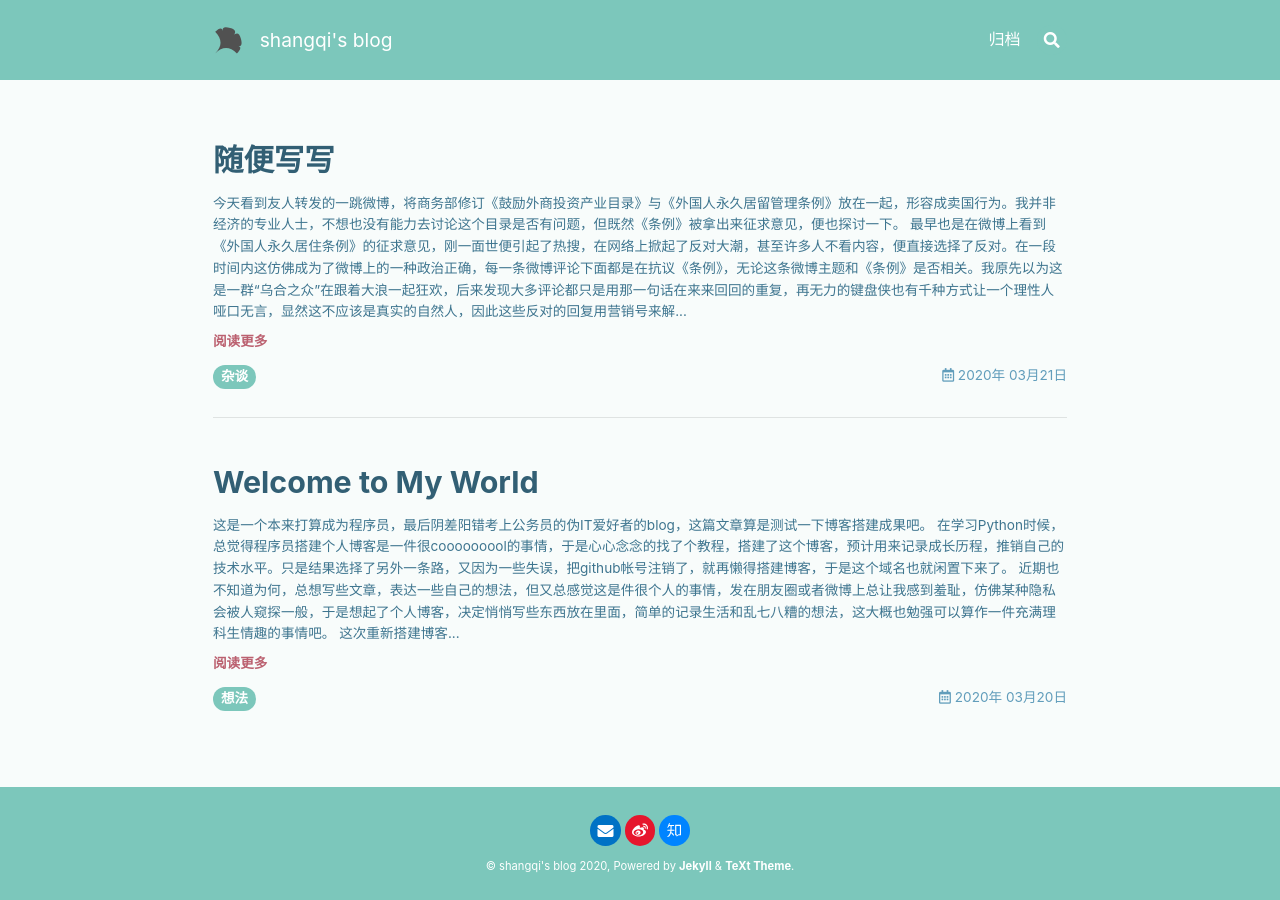
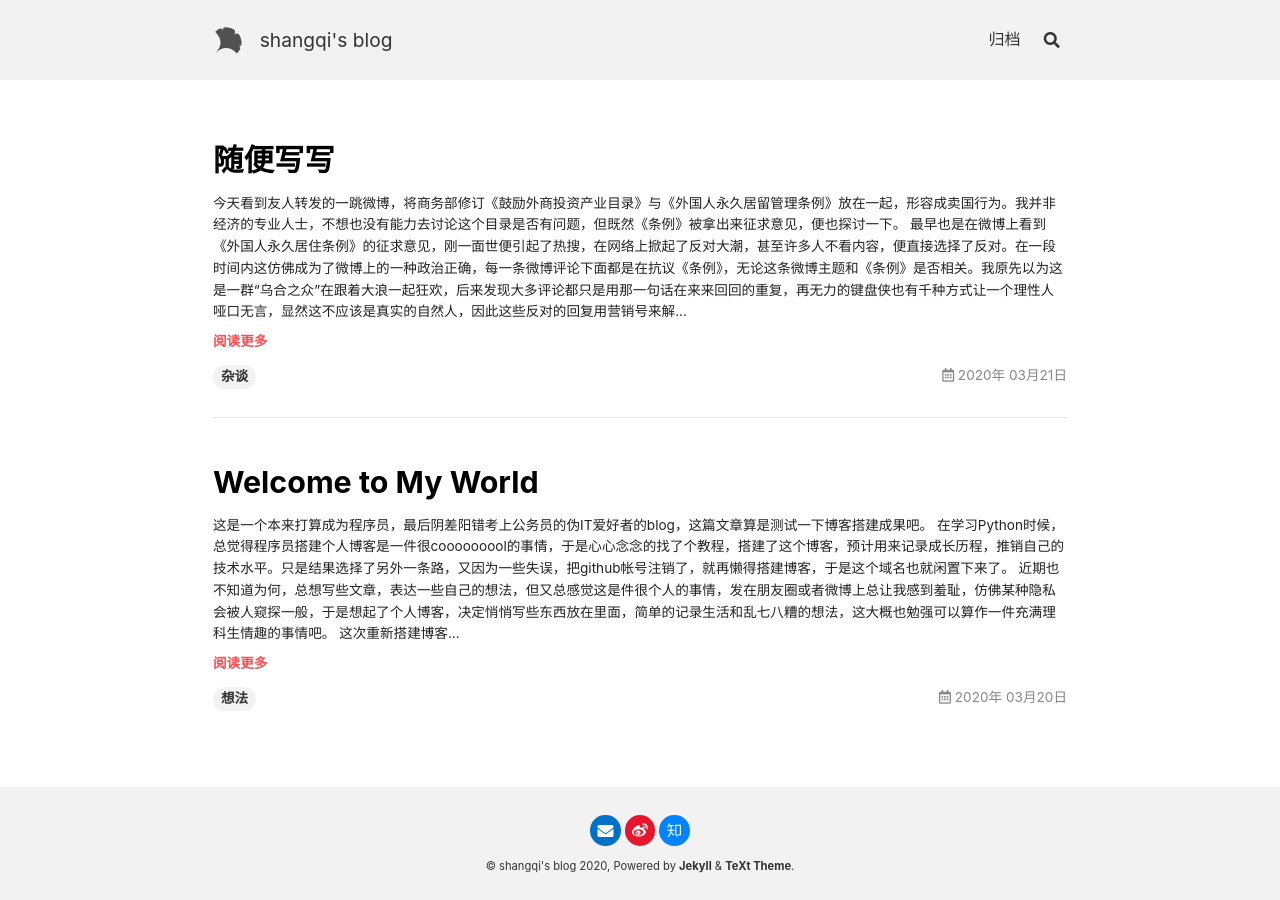
Before and after one commit to geocguy/geocguy.github.io, a Jekyll site: the page built from index.html, in a window 1280 px wide. Built offline with Jekyll 4.4.1, drawn with Linux system fonts in a browser that asks for light colours; nearby versions of some CDN libraries; the list of posts is cut into pages by our own code.

Commit message:
Update _config.yml

```diff
--- a/_config.yml
+++ b/_config.yml
@@ -12,7 +12,7 @@
 
 ## => Site Settings
 ##############################
-text_skin: forest # "default" (default), "dark", "forest", "ocean", "chocolate", "orange"
+text_skin: default # "default" (default), "dark", "forest", "ocean", "chocolate", "orange"
 highlight_theme: default # "default" (default), "tomorrow", "tomorrow-night", "tomorrow-night-eighties", "tomorrow-night-blue", "tomorrow-night-bright"
 url     : http://qishb.com # the base hostname & protocol for your site e.g. https://www.someone.com
 baseurl : # does not include hostname
```
